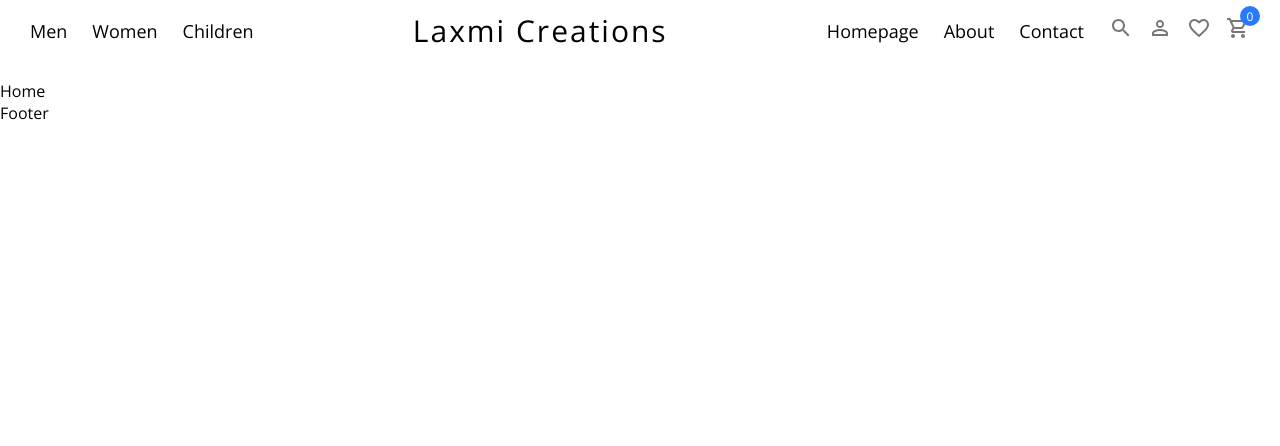
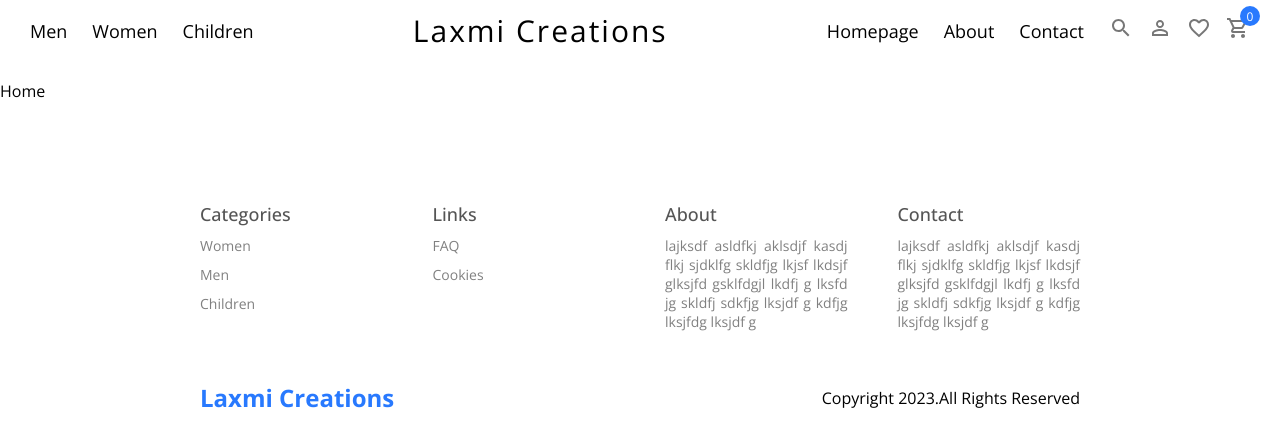
Before and after one commit to iamtushar007/E-Commerce-React-App, a React (Create React App) app in the folder client/: page / in a window 1280 px wide. Shown: the top 446 px of the page. Built offline with nearby package versions, Linux system fonts and the light colour scheme.

Commit message:
React Footer Design 24.02.2023

```diff
--- a/client/src/Components/Footer/Footer.jsx
+++ b/client/src/Components/Footer/Footer.jsx
@@ -1,7 +1,48 @@
 import React from "react";
+import "./Footer.scss";
 
 const Footer = () => {
-  return <div>Footer</div>;
+  return (
+    <div className="footer">
+      <div className="top">
+        <div className="item">
+          <h1>Categories</h1>
+          <span>Women</span>
+          <span>Men</span>
+          <span>Children</span>
+        </div>
+        <div className="item">
+          <h1>Links</h1>
+          <span>FAQ</span>
+          <span>Cookies</span>
+        </div>
+        <div className="item">
+          <h1>About</h1>
+          <span>
+            lajksdf asldfkj aklsdjf kasdj flkj sjdklfg skldfjg lkjsf lkdsjf
+            glksjfd gsklfdgjl lkdfj g lksfd jg skldfj sdkfjg lksjdf g kdfjg
+            lksjfdg lksjdf g
+          </span>
+        </div>
+        <div className="item">
+          <h1>Contact</h1>
+          <span>
+            lajksdf asldfkj aklsdjf kasdj flkj sjdklfg skldfjg lkjsf lkdsjf
+            glksjfd gsklfdgjl lkdfj g lksfd jg skldfj sdkfjg lksjdf g kdfjg
+            lksjfdg lksjdf g
+          </span>
+        </div>
+      </div>
+      <div className="bottom">
+        <div className="left">
+          <span className="logo">Laxmi Creations</span>
+        </div>
+        <div className="right">
+          <span className="copy">Copyright 2023.All Rights Reserved</span>
+        </div>
+      </div>
+    </div>
+  );
 };
 
 export default Footer;
--- /dev/null
+++ b/client/src/Components/Footer/Footer.scss
@@ -0,0 +1,49 @@
+.footer {
+  margin: 100px 200px 20px 200px;
+
+  .top {
+    display: flex;
+    gap: 50px;
+    .item {
+      flex: 1;
+      display: flex;
+      flex-direction: column;
+      gap: 10px;
+      text-align: justify;
+      font-size: 14px;
+
+      h1 {
+        font-size: 18px;
+        font-weight: 500;
+        color: #555;
+      }
+
+      span {
+        color: gray;
+      }
+    }
+  }
+  .bottom {
+    display: flex;
+    align-items: center;
+    justify-content: space-between;
+    margin-top: 50px;
+    .left {
+      display: flex;
+      align-items: center;
+
+      .logo {
+        color: #2879fe;
+        font-weight: bold;
+        font-size: 24px;
+      }
+    }
+    .right {
+      .copyright {
+        margin-left: 20px;
+        font-size: 12px;
+        color: gray;
+      }
+    }
+  }
+}
```
Also changed, not shown: client/src/Components/Slider/Slider.jsx (added).
